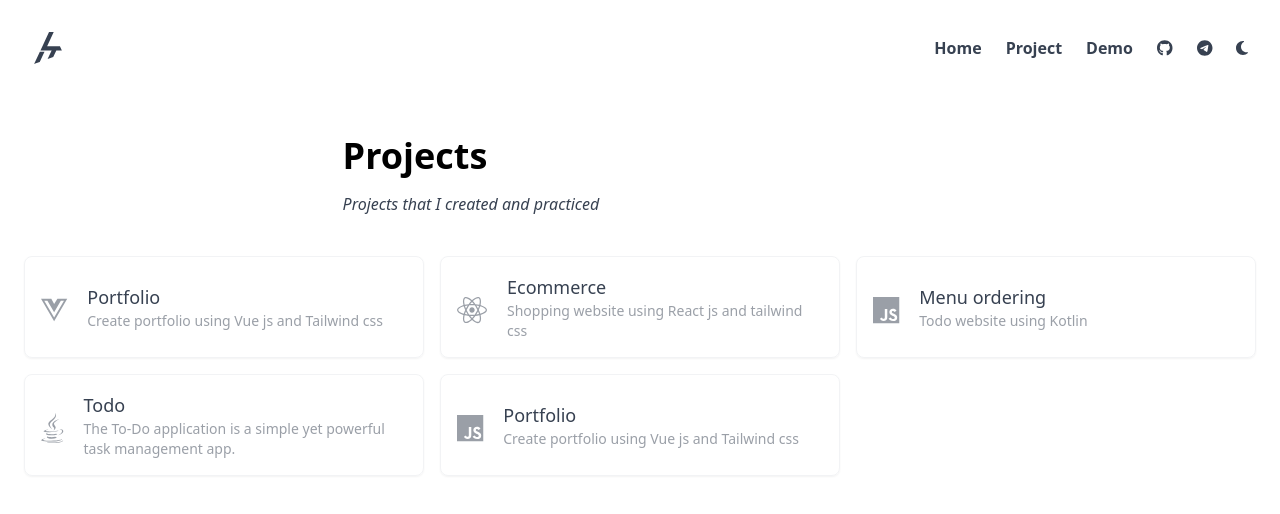
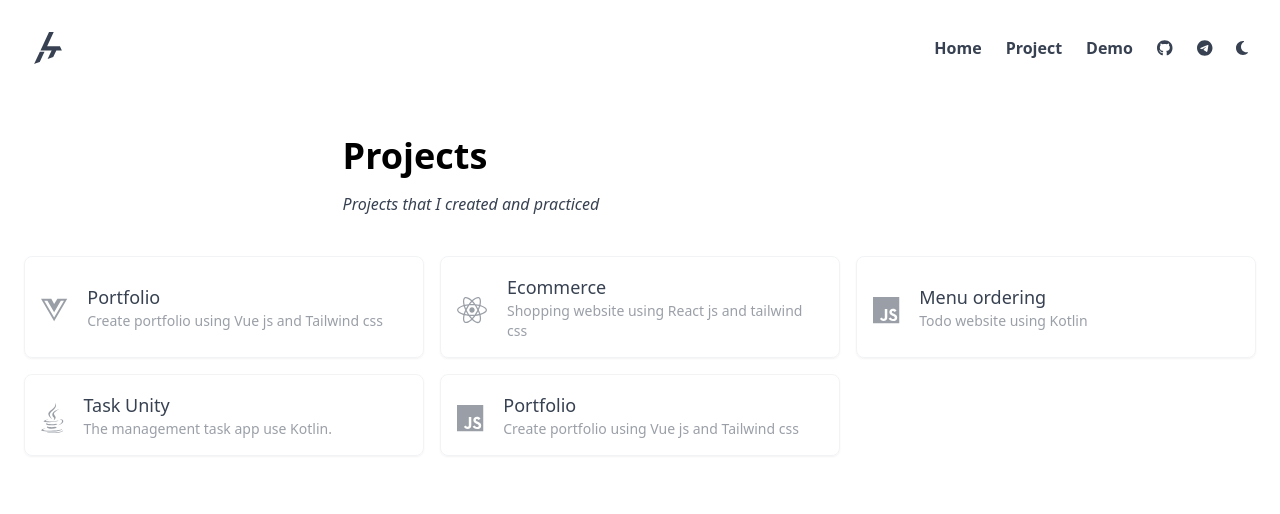
Before and after one commit to NyLyhuo/lyhour-portfolio, a Vue app: page /project in a window 1280 px wide. Shown: the top 514 px of the page. Built offline with nearby package versions, Linux system fonts and the light colour scheme.

Commit message:
add animation

```diff
--- a/src/App.vue
+++ b/src/App.vue
@@ -6,10 +6,10 @@ import Navbar from "./components/Navbar.vue";
   <div
     class="bg-white text-gray-700 dark:bg-dark-background dark:text-dark-text min-h-screen"
   >
-  <header>
-    <Navbar />
-  </header>
+  <Navbar />
+  <main>
     <RouterView />
+  </main>
   </div>
 </template>
 
--- a/src/assets/animation.css
+++ b/src/assets/animation.css
@@ -1,26 +1,44 @@
 @keyframes slide-enter {
-  from {
-    opacity: 0;
+  0% {
     transform: translateY(10px);
+    opacity: 0
   }
+
   to {
-    opacity: 1;
     transform: translateY(0);
+    opacity: 100
   }
 }
 
-.slide-enter-content {
-  counter-reset: enter-count;
+@media (prefers-reduced-motion:no-preference) {
+  [slide-enter],
+  .slide-enter,
+  .slide-enter-content > * {
+    --enter-stage: 0;
+    --enter-step: 150ms;
+    --enter-initial: 0ms;
+    animation: slide-enter 1s both 1;
+    animation-delay: calc(var(--enter-initial) + var(--enter-stage) * var(--enter-step));
+  }
+
+  .slide-enter-content > *:nth-child(1) { --enter-stage: 1; }
+  .slide-enter-content > *:nth-child(2) { --enter-stage: 2; }
+  .slide-enter-content > *:nth-child(3) { --enter-stage: 3; }
+  .slide-enter-content > *:nth-child(4) { --enter-stage: 4; }
+  .slide-enter-content > *:nth-child(5) { --enter-stage: 5; }
+  .slide-enter-content > *:nth-child(6) { --enter-stage: 6; }
+  .slide-enter-content > *:nth-child(7) { --enter-stage: 7; }
+  .slide-enter-content > *:nth-child(8) { --enter-stage: 8; }
+  .slide-enter-content > *:nth-child(9) { --enter-stage: 9; }
+  .slide-enter-content > *:nth-child(10) { --enter-stage: 10; }
+  .slide-enter-content > *:nth-child(11) { --enter-stage: 11; }
+  .slide-enter-content > *:nth-child(12) { --enter-stage: 12; }
+  .slide-enter-content > *:nth-child(13) { --enter-stage: 13; }
+  .slide-enter-content > *:nth-child(14) { --enter-stage: 14; }
+  .slide-enter-content > *:nth-child(15) { --enter-stage: 15; }
+  .slide-enter-content > *:nth-child(16) { --enter-stage: 16; }
+  .slide-enter-content > *:nth-child(17) { --enter-stage: 17; }
+  .slide-enter-content > *:nth-child(18) { --enter-stage: 18; }
+  .slide-enter-content > *:nth-child(19) { --enter-stage: 19; }
+  .slide-enter-content > *:nth-child(20) { --enter-stage: 20; }
 }
-
-.slide-enter-content > * {
-  opacity: 0;
-  transform: translateY(10px);
-  animation: slide-enter 1s ease-out forwards;
-  animation-delay: calc(var(--stagger) * var(--delay));
-}
-
-.slide-enter-content > *:nth-child(n) {
-  --stagger: n-1;
-  --delay: 200ms;
-}
--- a/src/font-awesome.ts
+++ b/src/font-awesome.ts
@@ -1,7 +1,7 @@
 // src/font-awesome.ts
 import { library } from '@fortawesome/fontawesome-svg-core';
 import { FontAwesomeIcon } from '@fortawesome/vue-fontawesome';
-import { faMoon, faSchool, faSun, faUserSecret } from '@fortawesome/free-solid-svg-icons';
+import { faBriefcase, faMoon, faSchool, faSun, faUserSecret } from '@fortawesome/free-solid-svg-icons';
 import { faCss3, faGithub, faInstagram, faJava, faJs, faLaravel, faLinkedin, faReact, faTelegram, faVuejs } from '@fortawesome/free-brands-svg-icons';
 import { faTwitter } from '@fortawesome/free-brands-svg-icons';
 import { faYoutube } from '@fortawesome/free-brands-svg-icons';
@@ -9,6 +9,6 @@ import { faCircleHalfStroke } from '@fortawesome/free-solid-svg-icons';
 
 
 // Add icons to the library
-library.add(faUserSecret, faGithub, faTwitter, faYoutube, faCircleHalfStroke, faMoon, faLinkedin, faInstagram, faTelegram, faJs, faVuejs, faLaravel, faCss3, faSchool, faSun, faReact, faJava);
+library.add(faUserSecret, faGithub, faTwitter, faYoutube, faCircleHalfStroke, faMoon, faLinkedin, faInstagram, faTelegram, faJs, faVuejs, faLaravel, faCss3, faSchool, faSun, faReact, faJava, faBriefcase);
 
 export default FontAwesomeIcon;
--- a/src/main.ts
+++ b/src/main.ts
@@ -3,7 +3,7 @@ import { createApp } from 'vue'
 import './assets/style.css'
 import './assets/animation.css'
 import App from './App.vue'
-import FontAwesomeIcon from './font-awesome.ts';
+import FontAwesomeIcon from './font-awesome';
 import Project from './views/Project.vue'
 import Demo from './views/Demo.vue'
 import Home from './views/Home.vue'
--- a/src/views/Demo.vue
+++ b/src/views/Demo.vue
@@ -1,78 +1,46 @@
-
 <script setup lang="ts">
-import { ref } from "vue";
+import { onMounted, ref } from "vue";
 
 function removeControls(event: Event) {
   const video = event.target as HTMLVideoElement;
   video.removeAttribute("controls");
 }
 
+onMounted(() => {
+  const videos = document.querySelectorAll("video");
+  videos.forEach((video) => {
+    video.removeAttribute("controls");
+  });
+});
+
 const demos = ref([
   {
-    title: "Project 1",
+    title: "Lyhour-portfolio",
     description:
-      "Lorem ipsum dolor sit amet, consectetur adipiscing elit Lorem ipsum dolor sit amet, consectetur adipiscing elit.",
+      "This project builds with Vue js, TypeScript and Tailwind CSS with animation.",
     link: "https://github.com/Narazxc/TaskUnity",
     video: "/videos/vdo.mp4",
     date: "Mar 05 2024",
   },
   {
-    title: "Project 2",
+    title: "Task Unity",
     description:
-      "Donec sagittis mauris id libero bibendum, vel tristique neque vulputate.Lorem ipsum dolor sit amet, consectetur adipiscing elit.",
-    link: "/project2",
-    video: "https://www.youtube.com/embed/xuP4g7IDgDM?si=l8269Zo1Sz9_UWmB",
+      "The management task app use Kotlin.",
+    link: "https://youtu.be/mdJAHjpCws8",
+    video: "/videos/vdo.mp4",
     date: "Mar 05 2024",
   },
   {
-    title: "Project 3",
+    title: "plants vs zombies <Clone>",
     description:
-      "Nulla facilisi. Sed vel ipsum vel sapien consectetur molestie.",
-    link: "/project3",
-    video: "https://www.youtube.com/embed/xuP4g7IDgDM?si=l8269Zo1Sz9_UWmB",
-    date: "Mar 05 2024",
-  },
-  {
-    title: "Project 4",
-    description: "Nulla facilisi. Sed vel ipsum vel.",
-    link: "/project4",
-    video: "https://www.youtube.com/embed/xuP4g7IDgDM?si=l8269Zo1Sz9_UWmB",
-    date: "Mar 05 2024",
-  },
-  {
-    title: "Project 5",
-    description:
-      "Donec sagittis mauris id libero bibendum, vel tristique neque vulputate.Lorem ipsum dolor sit amet, consectetur adipiscing elit.",
-    link: "/project2",
-    video: "https://www.youtube.com/embed/xuP4g7IDgDM?si=l8269Zo1Sz9_UWmB",
-    date: "Mar 05 2024",
-  },
-  {
-    title: "Project 6",
-    description:
-      "Donec sagittis mauris id libero bibendum, vel tristique neque vulputate.",
-    link: "/project2",
-    video: "https://www.youtube.com/embed/xuP4g7IDgDM?si=l8269Zo1Sz9_UWmB",
-    date: "Mar 05 2024",
-  },
-  {
-    title: "Project 7",
-    description:
-      "Donec sagittis mauris id libero bibendum, vel tristique neque vulputate.",
-    link: "/project2",
-    video: "https://www.youtube.com/embed/xuP4g7IDgDM?si=l8269Zo1Sz9_UWmB",
-    date: "Mar 05 2024",
-  },
-  {
-    title: "Project 8",
-    description:
-      "Donec sagittis mauris id libero bibendum, vel tristique neque vulputate.",
-    link: "/project2",
-    video: "https://www.youtube.com/embed/xuP4g7IDgDM?si=l8269Zo1Sz9_UWmB",
-    date: "Mar 05 2024",
+      "Unity Hub, The objective is to prevent the zombies from reaching the player’s home at the far end of the screen.",
+    link: "https://youtu.be/mdJAHjpCws8",
+    video: "public/videos/zombie .mp4",
+    date: "May 25 2024",
   },
 ]);
 </script>
+
 <template>
   <div class="px-7 py-10 overflow-x-hidden">
     <div class="max-w-prose m-auto mb-8">
@@ -80,13 +48,11 @@ const demos = ref([
       <p class="italic">Demonstrations for projects</p>
     </div>
     <article>
-      <div
-        class="columns-1 sm:columns-2 lg:columns-3 gap-4 space-y-4 slide-enter-content"
-      >
+      <div class="columns-1 sm:columns-2 lg:columns-3 gap-4 space-y-4 slide-enter-content">
         <div
           v-for="(demo, index) in demos"
           :key="index"
-          class="break-inside-avoid-column border-1 border-primary rounded-lg shadow-sm hover:shadow-lg hover:scale-101 transform duration-500 overflow-hidden"
+          class="demo-card break-inside-avoid-column border-1 border-primary rounded-lg shadow-sm hover:scale-101 hover:shadow-lg transform duration-500 overflow-hidden"
         >
           <a :href="demo.link" target="_blank">
             <video
--- a/src/views/Home.vue
+++ b/src/views/Home.vue
@@ -119,7 +119,7 @@ const exps = ref([
                 class="z-10 flex items-center justify-center w-6 h-6 bg-secondary-50 rounded-full ring-0 ring-secondary dark:bg-primary-50 sm:ring-8 dark:ring-gray-900 shrink-0"
               >
                 <font-awesome-icon
-                  icon="fa-solid fa-school"
+                  icon="fa-solid fa-briefcase"
                   class="w-2.5 h-2.5 text-primary dark:text-secondary"
                 />
               </div>
@@ -173,7 +173,7 @@ const exps = ref([
             Telegram
           </a>
           <a
-            href="https://www.instagram.com/lyhourny"
+            href="https://www.instagram.com/bonglyhour_?igsh=aWIxbXpqb3lyYmRr"
             target="_blank"
             class="flex items-center gap-2 hover:text-pink-500 hover:underline transition-colors duration-300"
           >
--- a/src/views/Project.vue
+++ b/src/views/Project.vue
@@ -21,9 +21,9 @@ const projects = ref([
     link: "https://github.com/NyLyhuo/Ordering",
   },
   {
-    name: "Todo",
+    name: "Task Unity",
     icon: ["fab", "java"],
-    description: "The To-Do application is a simple yet powerful task management app.",
+    description: "The management task app use Kotlin.",
     link: "https://github.com/Narazxc/TaskUnity",
   },
   {
```
Also changed, not shown: src/components/Navbar.vue (+32 -6 lines), 1 other file (tests, documents, lock files or other folders).
